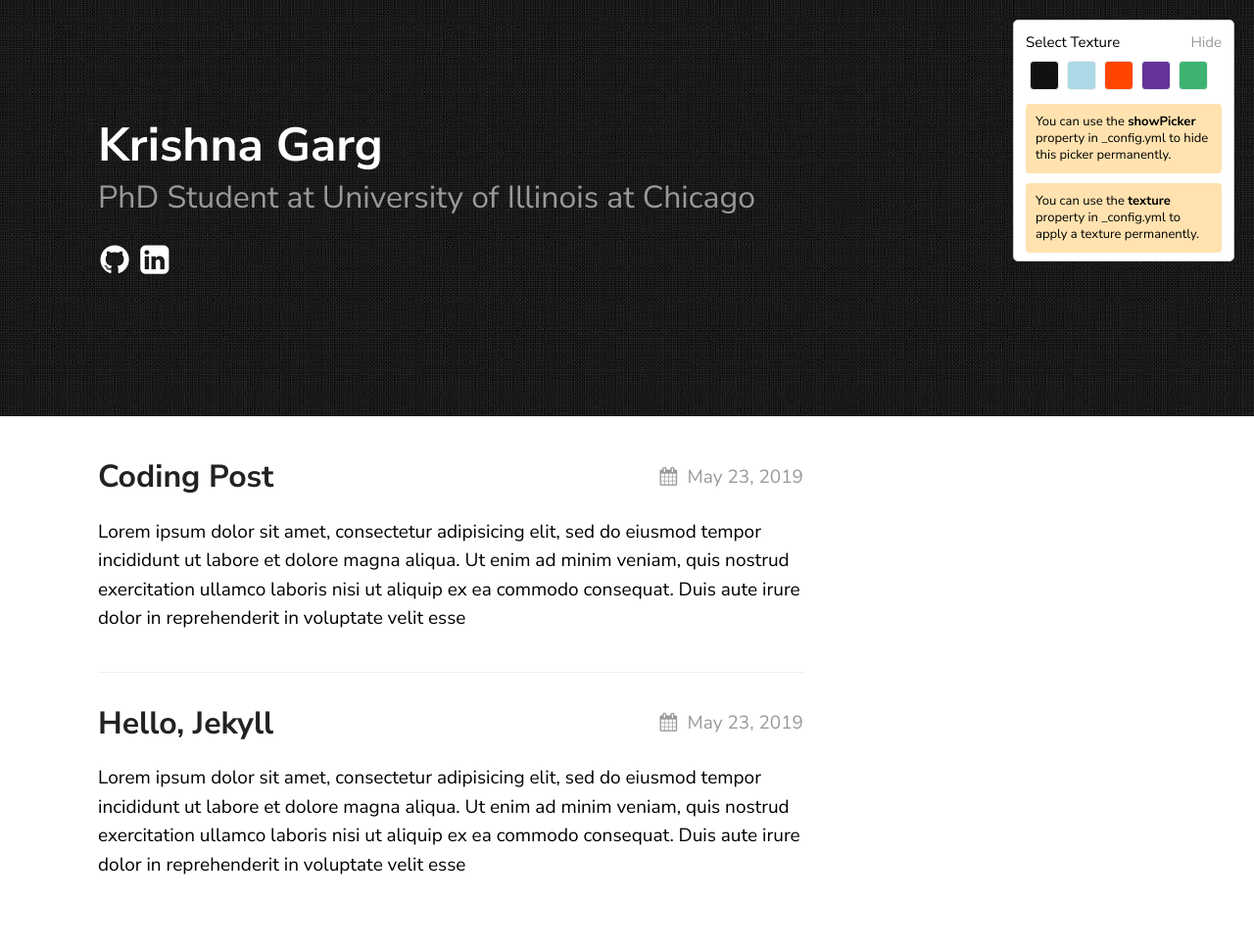
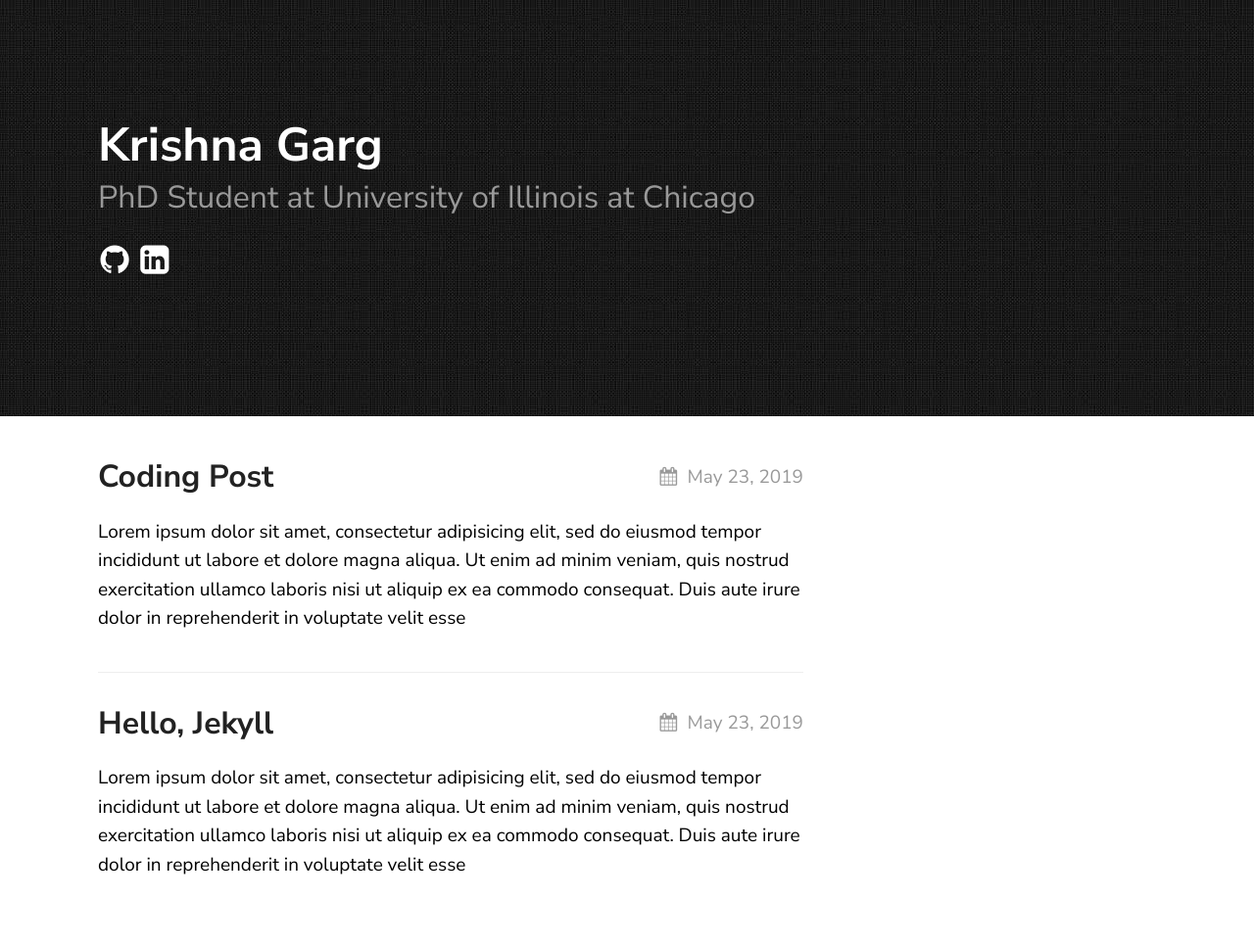
Before and after one commit to kgarg8/Text-Style-Transfer, a Jekyll site: the page built from index.md, in a window 1280 px wide. Shown: the whole page at 98% size. Built offline with Jekyll 4.4.1, drawn with Linux system fonts in a browser that asks for light colours; our own code applies the rules of GitHub Pages for plain Markdown files; part of the change alters nothing that is shown.

Commit message:
Add changes

```diff
--- a/_config.yml
+++ b/_config.yml
@@ -18,7 +18,7 @@ texture:
   date_format: "%b %-d, %Y"
   style: black
   showNav: false
-  showPicker: true
+  # showPicker: true
 
   # generate social links in footer
   social_links:
@@ -30,12 +30,12 @@ texture:
 
 # If you want to link only specific pages in your header, uncomment
 # this and add the path to the pages in order as they should show up
-#header_pages:
-# - about.md
+header_pages:
+- index.md
 
 # Build settings
 theme: texture
 
 plugins:
-  - jekyll-seo-tag
-#  - jekyll-feed
+- jekyll-seo-tag
+- jekyll-feed
```
